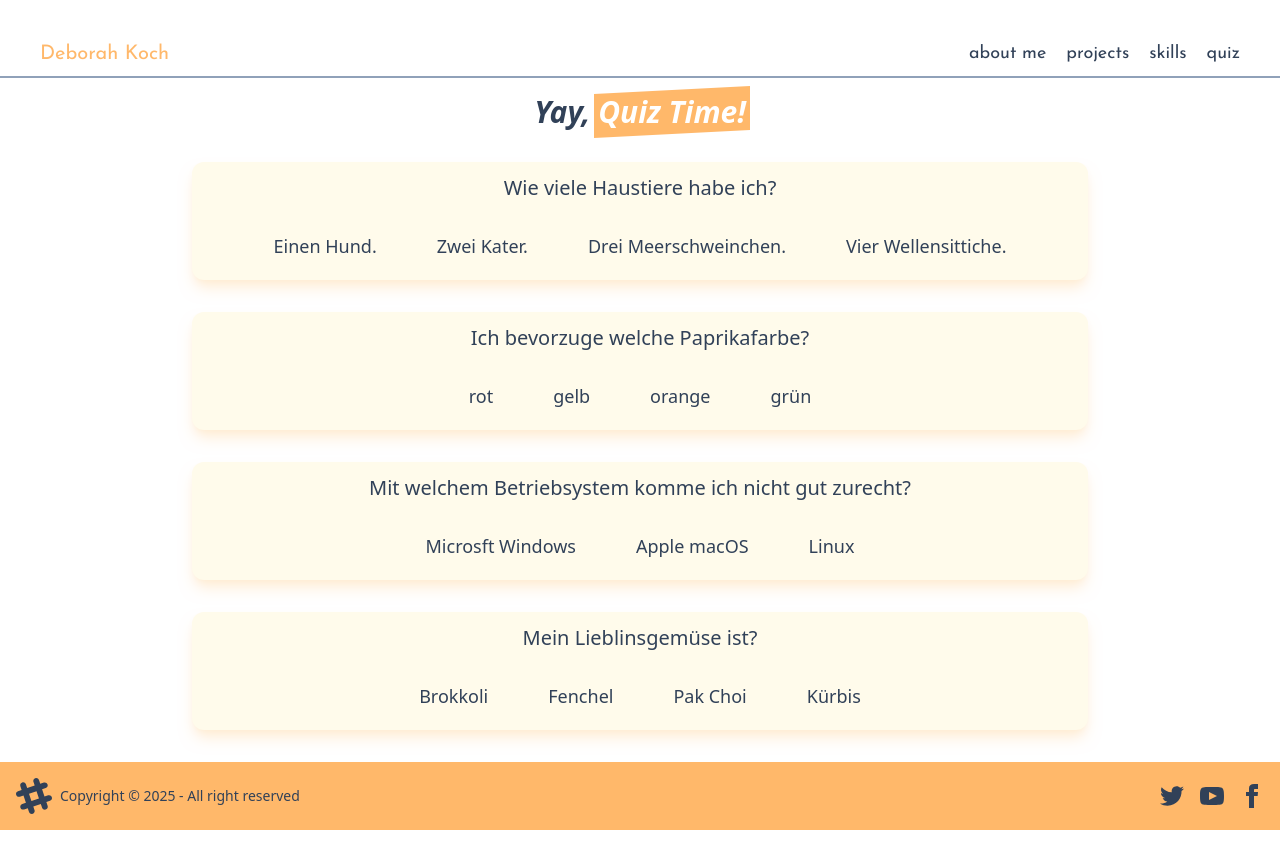
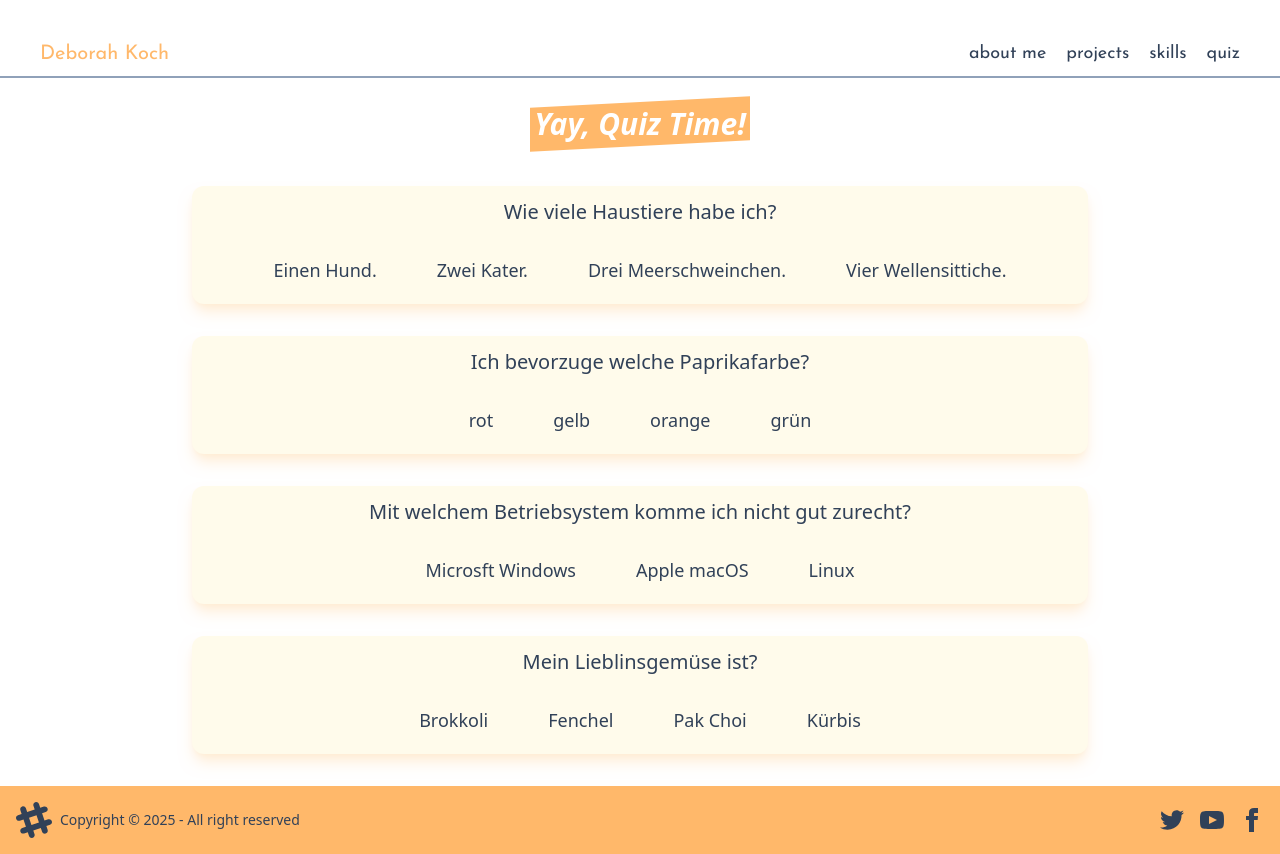
Before and after one commit to DeborahAleaKoch/hejIchBinDebo, a React (Vite) app: page /quiz in a window 1280 px wide. Before the commit the page ends 830 px from the top, so only its background shows below. Built offline with nearby package versions, Linux system fonts and the light colour scheme.

Commit message:
add component

```diff
--- a/src/components/TechSkill.tsx
+++ b/src/components/TechSkill.tsx
@@ -9,7 +9,7 @@ interface Props {
 export const TechSkill: React.FC<Props> = ({ skills, text }) => {
 	return (
 		<div className={`border-b-1 border-(--color-primary) `}>
-			<h2 className='text-2xl my-4 italic font-extralight border-(--color-primary) border-b-2  inline-block '>
+			<h2 className='text-2xl my-4 italic font-extralight border-(--color-primary) border-b-2 inline-block hover:font-bold hover:text-(--color-primary) hover:border-(--color-secondary) hover:border-b-2'>
 				{text}
 			</h2>
 			<p className={`flex flex-wrap gap-14 py-6 `}>
--- a/src/pages/Quiz.tsx
+++ b/src/pages/Quiz.tsx
@@ -1,3 +1,4 @@
+import { Headline } from "../components/Headline";
 import { QuizBox } from "../components/QuizBox";
 import { quizQuestions } from "../quizData";
 
@@ -5,14 +6,8 @@ export const Quiz = () => {
 	return (
 		<>
 			<section>
-				<h1 className='text-3xl text-center mt-2 font-semibold italic dark:text-(--color-secondary) text-(--color-secondary)'>
-					Yay,{" "}
-					<span className='relative inline-block before:absolute before:-inset-1 before:block before:-skew-y-3 before:bg-(--color-primary)'>
-						<span className='relative text-white dark:text-gray-950'>
-							Quiz Time!
-						</span>
-					</span>
-				</h1>
+				<Headline title=' Yay, Quiz Time!' />
+
 				{quizQuestions.map((item) => (
 					<QuizBox item={item} />
 				))}
--- a/src/pages/Skills.tsx
+++ b/src/pages/Skills.tsx
@@ -1,14 +1,11 @@
+import { Headline } from "../components/Headline";
 import { TechSkill } from "../components/TechSkill";
 import { goodSkills, techStackData, wantToLearn } from "../data";
 
 export const Skills = () => {
 	return (
 		<div className='mx-48 text-center'>
-			<div className='text-3xl mt-2 font-semibold italic dark:text-(--color-secondary) text-(--color-secondary) py-3'>
-				<span className='relative inline-block before:absolute before:-inset-1 before:block before:-skew-y-3 before:bg-(--color-primary)'>
-					<h1 className='relative text-white dark:text-gray-950'>Tech Stack</h1>
-				</span>
-			</div>
+			<Headline title='Tech Stack' />
 
 			<section className=' text-left '>
 				<article className=''>
```
